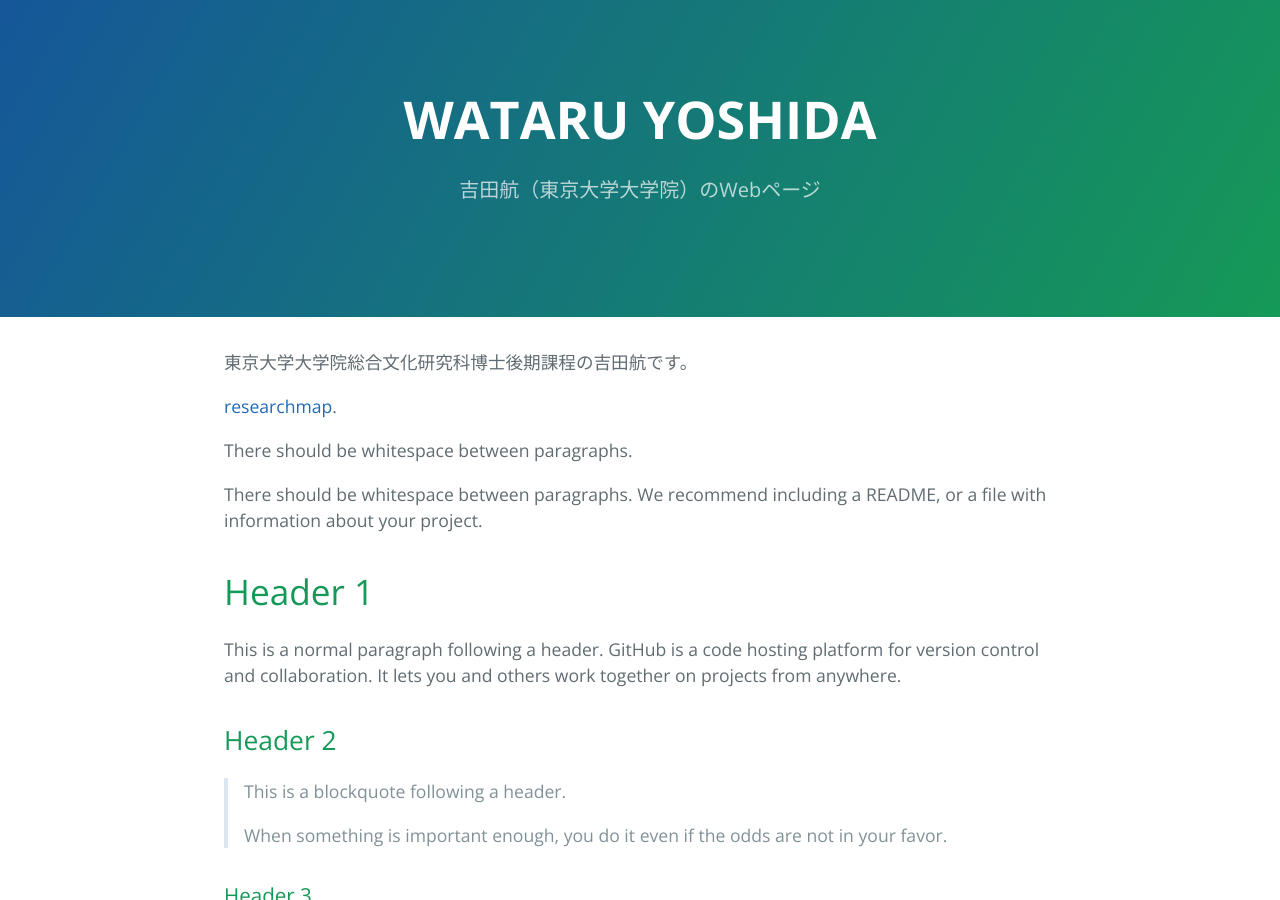
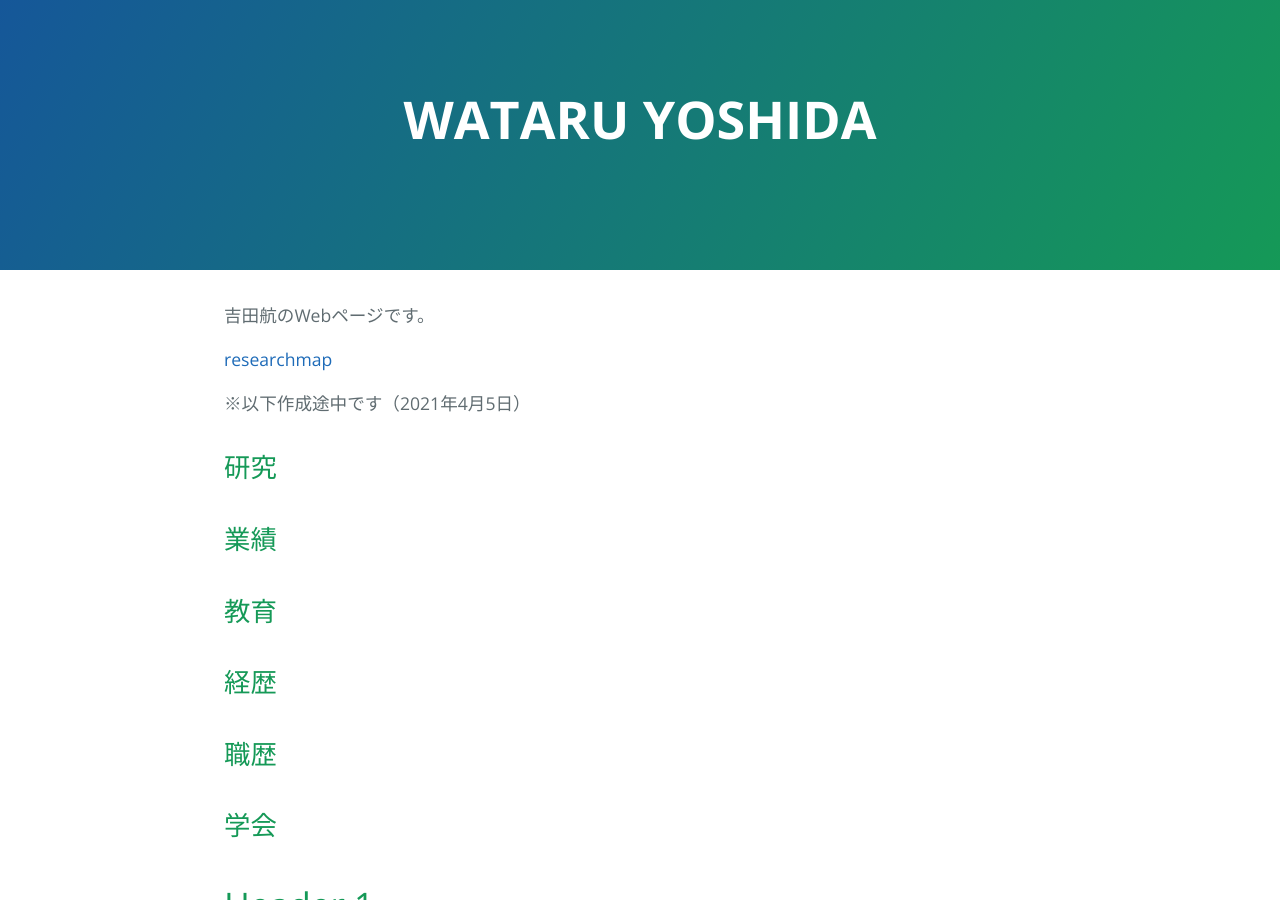
Before and after one commit to WataruYoshidaJP/WataruYoshidaJP.github.io, a Jekyll site: the page built from index.md, in a window 1280 px wide and 900 px high. Built offline with Jekyll 4.4.1, drawn with Linux system fonts in a browser that asks for light colours; the repository's description, which GitHub fills in, is left out.

Commit message:
Add Descriptions

```diff
--- a/_config.yml
+++ b/_config.yml
@@ -1,4 +1,3 @@
 theme: jekyll-theme-cayman
 title: [WATARU YOSHIDA]
-description: [吉田航（東京大学大学院）のWebページ]
 google_analytics: [G-JRST93K5G0]
--- a/index.md
+++ b/index.md
@@ -2,13 +2,23 @@
 layout: default
 ---
 
-東京大学大学院総合文化研究科博士後期課程の吉田航です。
+吉田航のWebページです。
 
-[researchmap](https://researchmap.jp/w_yoshida).
+[researchmap](https://researchmap.jp/w_yoshida)
 
-There should be whitespace between paragraphs.
+※以下作成途中です（2021年4月5日）
 
-There should be whitespace between paragraphs. We recommend including a README, or a file with information about your project.
+## 研究
+
+## 業績
+
+## 教育
+
+## 経歴
+
+## 職歴
+
+## 学会
 
 # Header 1
 
```
